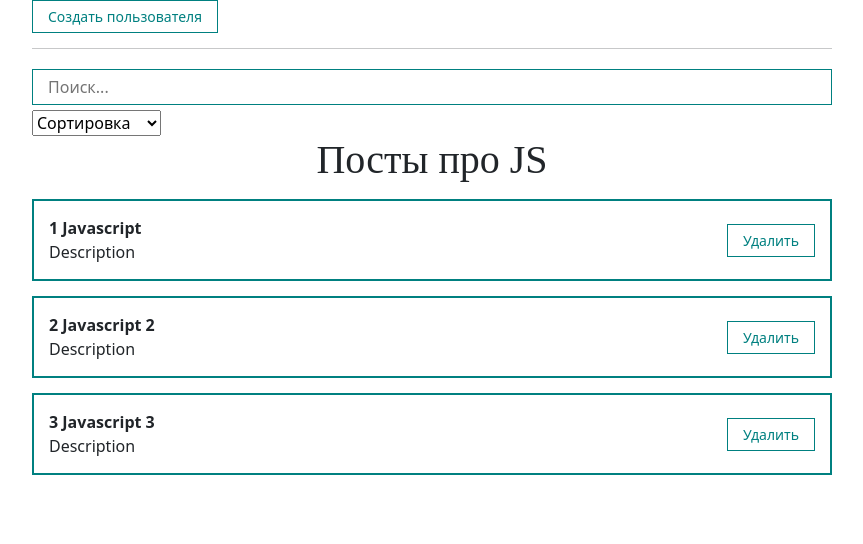
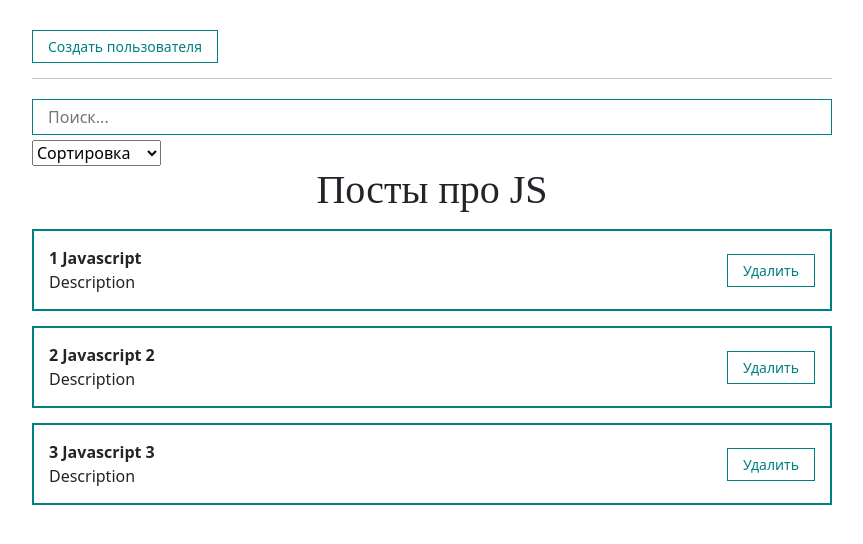
Before and after one commit to Dude19-86/react-fund-course, a React (Create React App) app: page / in a window 1280 px wide. Shown: the top 544 px of the page, without its empty margins (208-1071 px from the left). Built offline with nearby package versions, Linux system fonts and the light colour scheme; a web font is replaced by a local one.

Commit message:
Commit 5 fix modal

```diff
--- a/src/App.js
+++ b/src/App.js
@@ -42,7 +42,7 @@
 
     return (
         <div className="App">
-            <MyButton onClick={() => setModal(true)}>
+            <MyButton style={{marginTop: 30}} onClick={() => setModal(true)}>
                 Создать пользователя
             </MyButton>
             <MyModal visible={modal} setVisible={setModal}>
--- a/src/Component/MyModal/MyModal.jsx
+++ b/src/Component/MyModal/MyModal.jsx
@@ -10,8 +10,8 @@
     }
 
     return (
-        <div className={rootClasses.join(' ')}>
-            <div className={cl.myModalContent}>
+        <div className={rootClasses.join(' ')} onClick={() => setVisible(false)}>
+            <div className={cl.myModalContent} onClick={(e) => e.stopPropagation()}>
                 {children}
             </div>
         </div>
```
